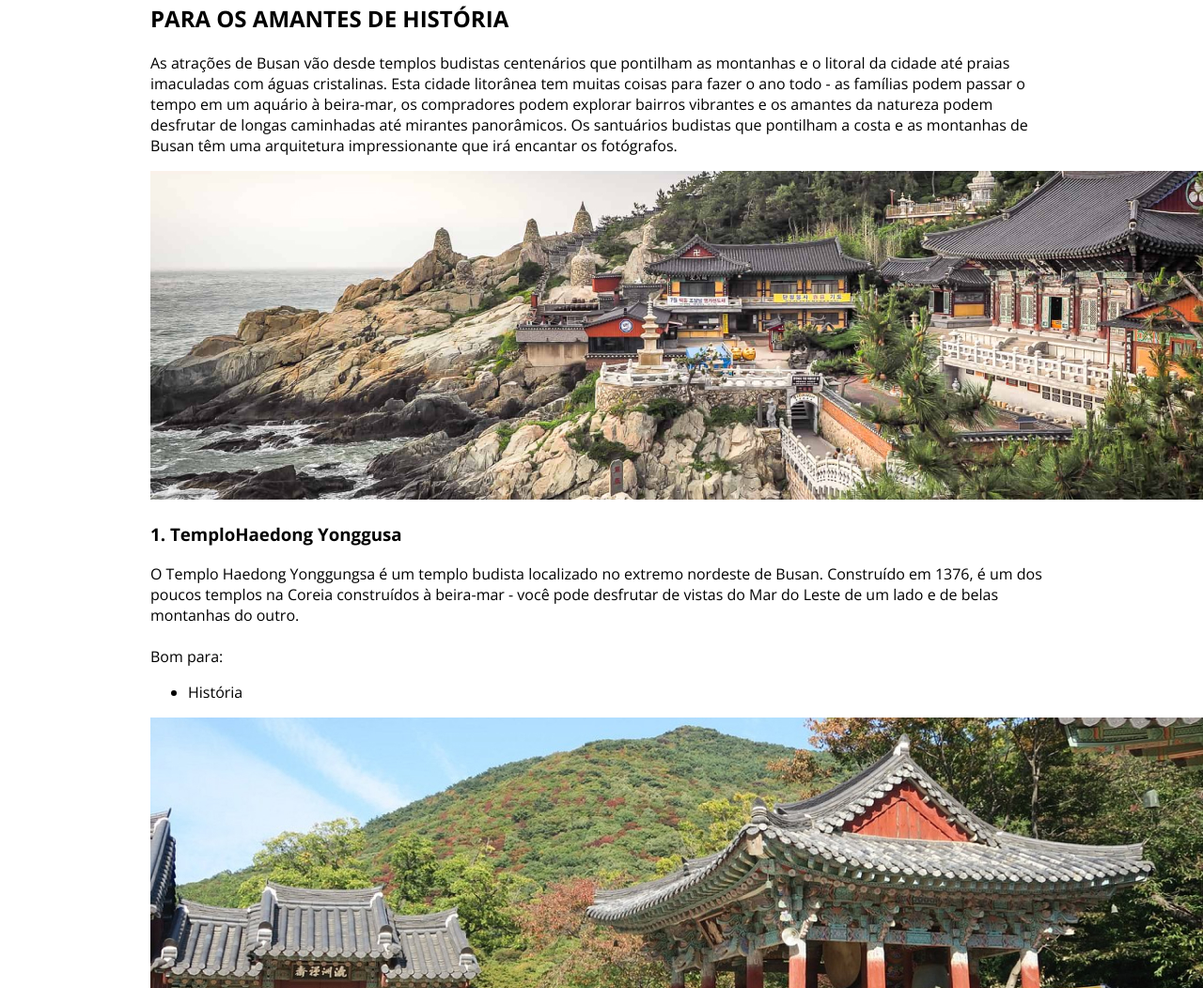
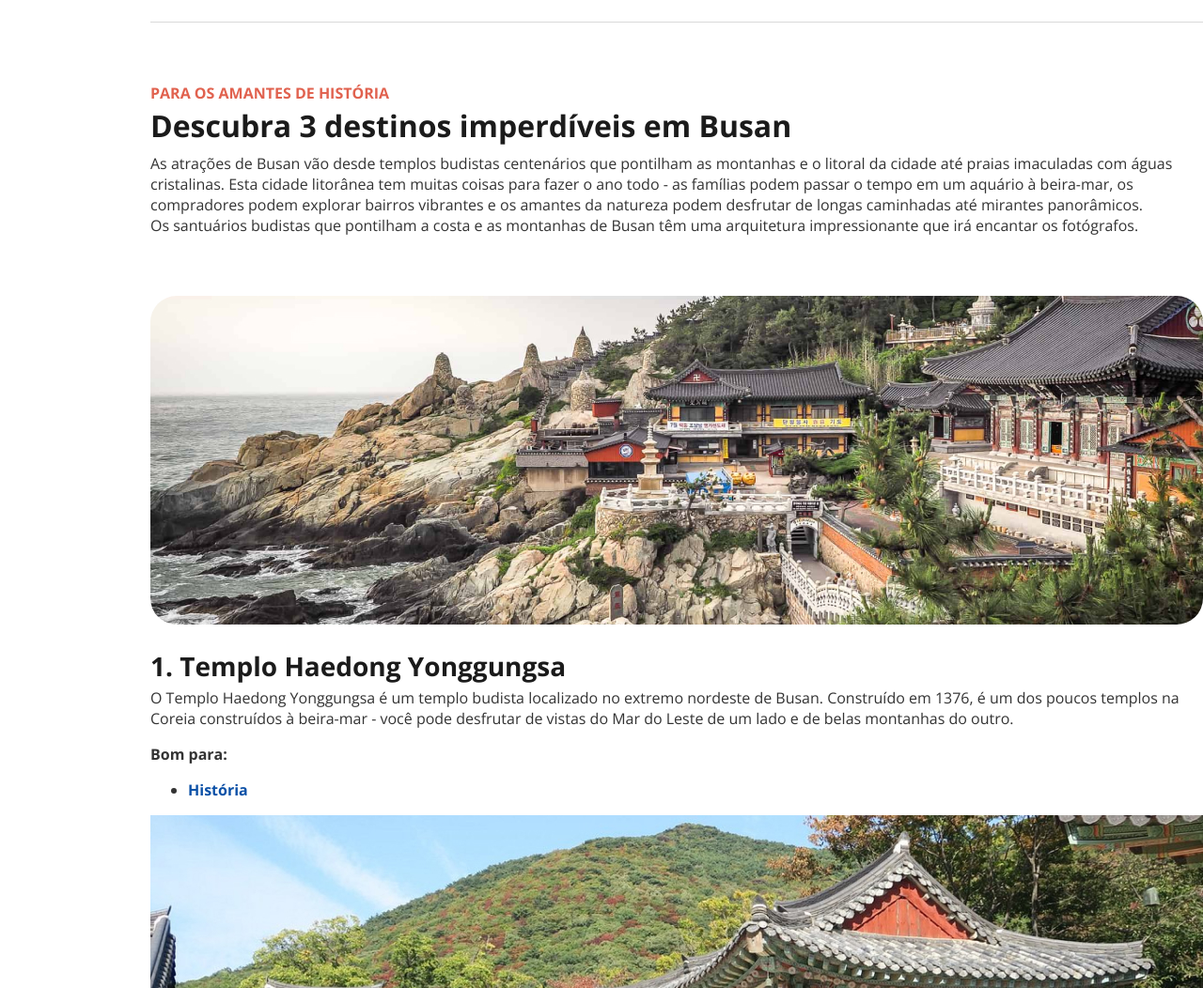
Before and after one commit to HenryHonorato/Projeto_9_Viagem, a plain HTML site: page index.html in a window 1280 px wide. Shown: the part 966-2018 px from the top of the page at 94% size. Drawn offline with nearby package versions, Linux system fonts and the light colour scheme; a web font is replaced by a local one.

Commit message:
formatacao do destino 1

```diff
--- a/index.html
+++ b/index.html
@@ -23,22 +23,24 @@
       </p>
     </section>
     <main>
+      <section id="auxiliar2">
+      <div class="divider"></div>
       <section id="introducao-destinos">
         <h1>PARA OS AMANTES DE HISTÓRIA</h1>
+        <h2>Descubra 3 destinos imperdíveis em Busan</h2>
         <p>
-          As atrações de Busan vão desde templos budistas centenários que pontilham as montanhas e o litoral da cidade até praias imaculadas com águas cristalinas. Esta cidade litorânea tem muitas coisas para fazer o ano todo - as famílias podem passar o tempo em um aquário à beira-mar, os compradores podem explorar bairros vibrantes e os amantes da natureza podem desfrutar de longas caminhadas até mirantes panorâmicos.
+          As atrações de Busan vão desde templos budistas centenários que pontilham as montanhas e o litoral da cidade até praias imaculadas com águas cristalinas. Esta cidade litorânea tem muitas coisas para fazer o ano todo - as famílias podem passar o tempo em um aquário à beira-mar, os compradores podem explorar bairros vibrantes e os amantes da natureza podem desfrutar de longas caminhadas até mirantes panorâmicos.<br>
           Os santuários budistas que pontilham a costa e as montanhas de Busan têm uma arquitetura impressionante que irá encantar os fotógrafos.
         </p>
       </section>
-      <section id="inicio-destinos">
       <section id="templo-haedong">
         <img src="./assets/image-1-temple-haedong.jpg" alt="Um templo da coreia do sul, ele possui uma arquitetura historica rodeado por rochas proximo a uma praia">
-        <h3>1. TemploHaedong Yonggusa</h3>
+        <h3>1. Templo Haedong Yonggungsa</h3>
         <p>
-          O Templo Haedong Yonggungsa é um templo budista localizado no extremo nordeste de Busan. Construído em 1376, é um dos poucos templos na Coreia construídos à beira-mar - você pode desfrutar de vistas do Mar do Leste de um lado e de belas montanhas do outro. <br><br>Bom para:
+          O Templo Haedong Yonggungsa é um templo budista localizado no extremo nordeste de Busan. Construído em 1376, é um dos poucos templos na Coreia construídos à beira-mar - você pode desfrutar de vistas do Mar do Leste de um lado e de belas montanhas do outro. <p id="haedong1">Bom para:</p>
         </p>
         <ul>
-          <li>História</li>
+          <li id="color1"><span id="historia1">História</span></li>
         </ul>
       </section>
       <section id="templo-beomeo-sa">
--- a/style.css
+++ b/style.css
@@ -1,5 +1,6 @@
 :root {
   font-family: "Open Sans", serif;
+  line-height: auto;
 }
 
 #page {
@@ -44,3 +45,71 @@
   height: 37;
   text-align: center;
 }
+
+#auxiliar2 {
+  margin-top: 40px;
+}
+
+.divider {
+  border-top: 1px solid #D9D9D9;
+  width: 1120px;
+  margin: center;
+}
+
+#introducao-destinos h1 {
+  margin-top: 64px;
+  color: #E1624F;
+  font-size: 16px;
+  font-weight: bold;
+  margin-bottom: 2px;
+}
+
+#introducao-destinos h1 + h2 {
+  margin-top: 2px;
+  color: #1B1B1B;
+  font-size: 32px;
+  font-weight: bold;
+  margin-bottom: 8px;
+}
+
+#introducao-destinos h2 + p {
+  margin-top: 8px;
+  color:#333333;
+  font-size: 16px;
+  width: 1120px;
+  margin-bottom: 64px;
+}
+
+#templo-haedong img {
+  border-radius: 28px;
+}
+
+#templo-haedong h3 {
+  margin-top: 20px;
+  color: #1B1B1B;
+  font-weight: bold;
+  font-size: 28px;
+  margin-bottom: 4px;
+}
+
+#templo-haedong p {
+  color: #333333;
+  font-size: 16px;
+  margin-top: 4px;
+  width: 1120px;
+}
+
+#haedong1 {
+  margin-bottom: 4px;
+  font-weight: bold;
+}
+
+#historia1 {
+  color: #0C51A7;
+  font-weight: bold;
+  font-size: 16px;
+}
+
+#color1 {
+  color: #333333;
+}
```
